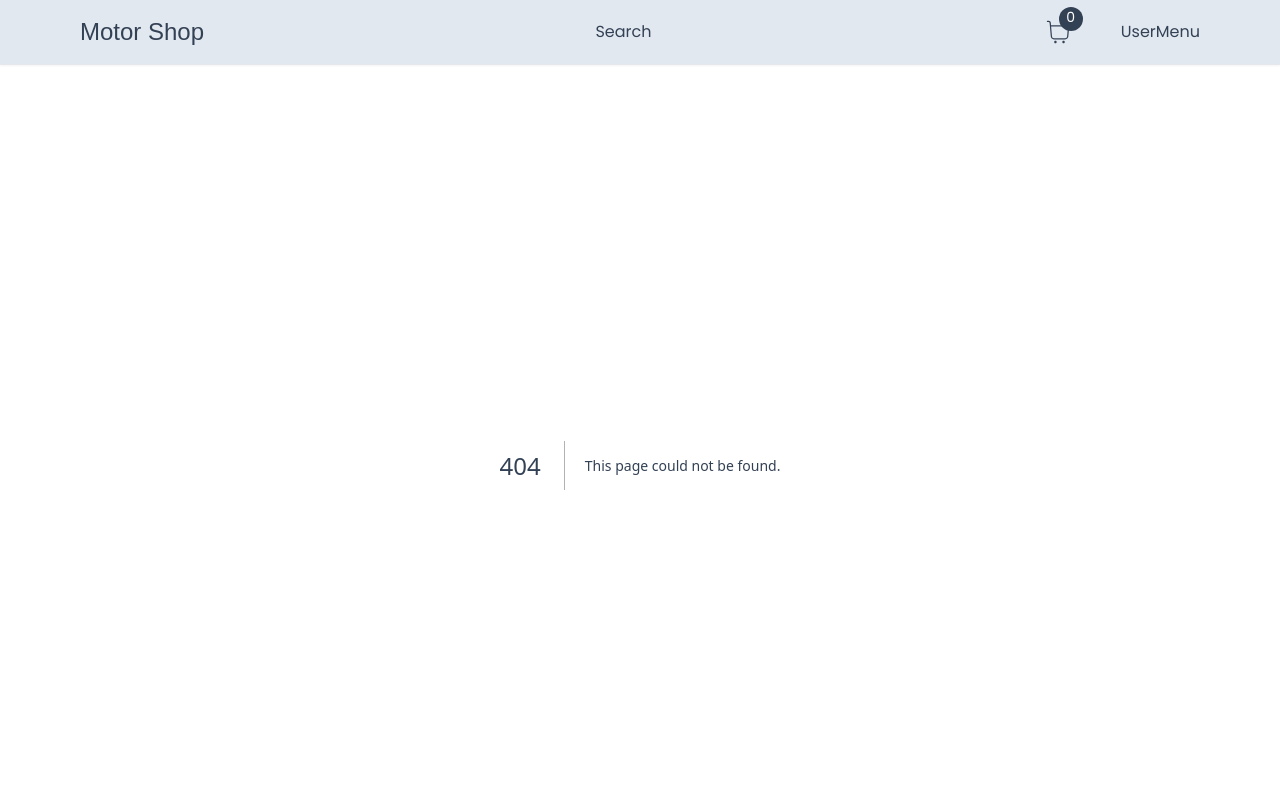
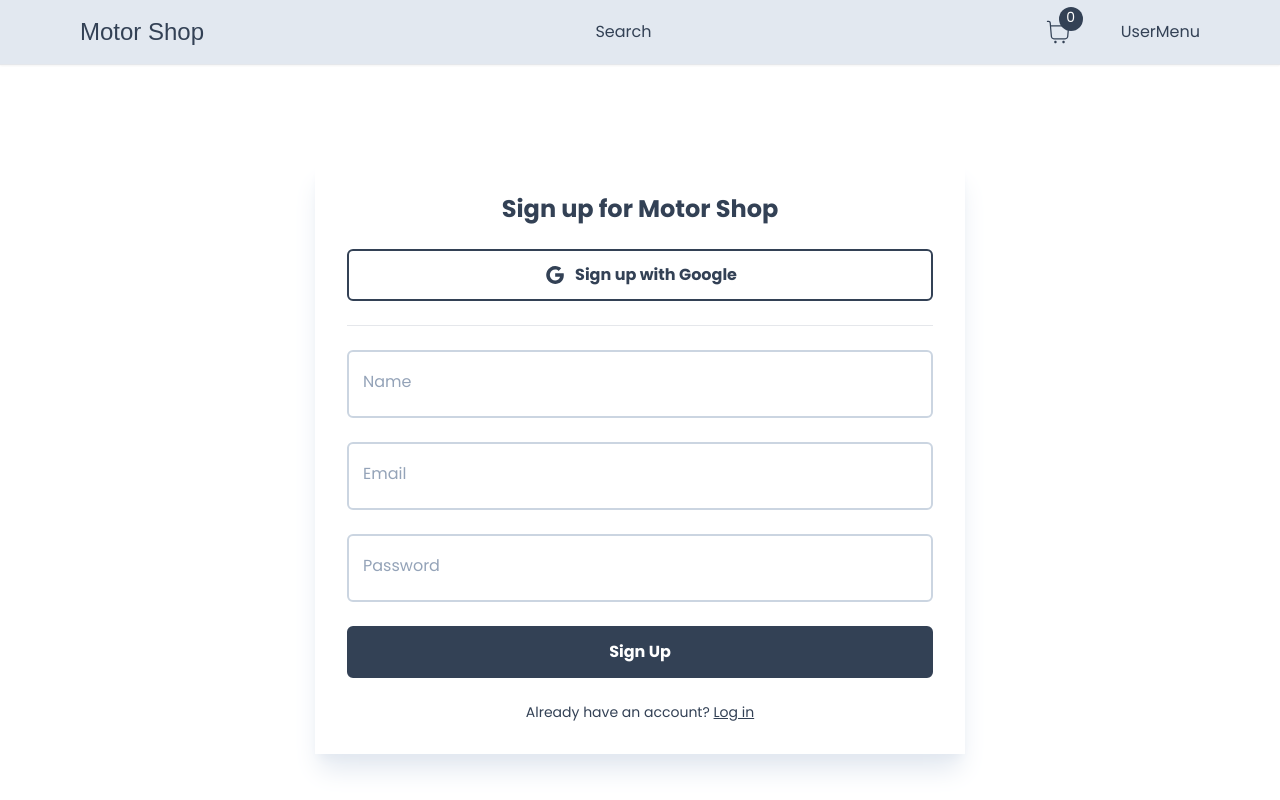
Before and after one commit to HillaryNyakundi/motor-shop, a Next.js app: page /register in a window 1280 px wide. Before the commit this address had no page. Shown: the top 800 px of the page. Built offline with nearby package versions, Linux system fonts and the light colour scheme; a web font is replaced by a local one.

Commit message:
Created the login and sign up pages.

```diff
--- /dev/null
+++ b/app/components/FormWrap.tsx
@@ -0,0 +1,33 @@
+const FormWrap = ({ children }: { children: React.ReactNode }) => {
+  return (
+    <div
+      className="
+    min-h-fit
+    h-full
+    flex
+    items-center
+    justify-center
+    pb-12
+    pt-24
+    "
+    >
+      <div
+        className="max-w-[650px]
+      w-full
+      flex
+      flex-col
+      gap-6
+      items-center
+      shadow-xl
+      shadow-slate-200
+      pb-4
+      md:p-8
+      "
+      >
+        {children}
+      </div>
+    </div>
+  );
+};
+
+export default FormWrap;
--- /dev/null
+++ b/app/components/inputs/Input.tsx
@@ -0,0 +1,74 @@
+"use client";
+
+import { FieldErrors, FieldValues, UseFormRegister } from "react-hook-form";
+
+interface InputProps {
+  id: string;
+  label: string;
+  type?: string;
+  disabled?: boolean;
+  required?: boolean;
+  register: UseFormRegister<FieldValues>;
+  errors: FieldErrors;
+}
+
+const Input: React.FC<InputProps> = ({
+  id,
+  label,
+  type,
+  disabled,
+  required,
+  register,
+  errors,
+}) => {
+  return (
+    <div className="w-full relative">
+      <input
+        autoComplete="off"
+        id={id}
+        disabled={disabled}
+        {...register(id, { required })}
+        placeholder=""
+        type={type}
+        className={`
+    peer
+    w-full
+    p-4
+    pt-6
+    outline-none
+    bg-white
+    font-light
+    border-2
+    rounded-md
+    transition
+    disabled:opacity-70
+    disabled:cursor-not-allowed
+    ${errors[id] ? "border-rose-400" : "border-slate-300"}
+    ${errors[id] ? "focus:border-rose-400" : "focus:border-slate-300"}
+    `}
+      />
+      <label
+        htmlFor={id}
+        className={`absolute
+      cursor-text
+      text-md
+      duration-150
+      -transform-y-3
+      top-5
+      z-10
+      origin-[0]
+      left-4
+      peer-placeholder-shown:scale-100
+      peer-placeholder-shown:translate-y-0
+      peer-focus:scale-75
+      peer-focus:-translate-y-4
+    ${errors[id] ? "text-rose-400" : "text-slate-400"}
+      `}
+      >
+        {label}
+      </label>
+    </div>
+  );
+};
+
+export default Input;
--- /dev/null
+++ b/app/login/LoginForm.tsx
@@ -0,0 +1,70 @@
+"use client";
+
+import { useState } from "react";
+import Heading from "../components/Heading";
+import Input from "../components/inputs/Input";
+import { FieldValues, SubmitHandler, useForm } from "react-hook-form";
+import Button from "../components/Button";
+import Link from "next/link";
+import { AiOutlineGoogle } from "react-icons/ai";
+
+const LoginForm = () => {
+  const [isLoading, setIsLoading] = useState(false);
+  const {
+    register,
+    handleSubmit,
+    formState: { errors },
+  } = useForm<FieldValues>({
+    defaultValues: {
+      email: "",
+      password: "",
+    },
+  });
+
+  const onSubmit: SubmitHandler<FieldValues> = (data) => {
+    setIsLoading(true);
+    console.log(data);
+  };
+
+  return (
+    <>
+      <Heading title="Sign in to Motor Shop" />
+      <Button
+        outline
+        label="continue with Google"
+        icon={AiOutlineGoogle}
+        onClick={() => {}}
+      />
+      <hr className="bg-slate-300 w-full h-px" />
+      <Input
+        id="email"
+        label="Email"
+        disabled={isLoading}
+        register={register}
+        errors={errors}
+        required
+      />
+      <Input
+        id="password"
+        label="Password"
+        disabled={isLoading}
+        register={register}
+        errors={errors}
+        required
+        type="password"
+      />
+      <Button
+        label={isLoading ? "Loading" : "Log in"}
+        onClick={handleSubmit(onSubmit)}
+      />
+      <p className="text-sm">
+        Do not have an account?{" "}
+        <Link className="underline" href="/register">
+          Sign up
+        </Link>
+      </p>
+    </>
+  );
+};
+
+export default LoginForm;
--- /dev/null
+++ b/app/login/page.tsx
@@ -0,0 +1,15 @@
+import Container from "../Container";
+import FormWrap from "../components/FormWrap";
+import LoginForm from "./LoginForm";
+
+const Login = () => {
+  return (
+    <Container>
+      <FormWrap>
+        <LoginForm />
+      </FormWrap>
+    </Container>
+  );
+};
+
+export default Login;
--- /dev/null
+++ b/app/register/RegisterForm.tsx
@@ -0,0 +1,79 @@
+"use client";
+
+import { useState } from "react";
+import Heading from "../components/Heading";
+import Input from "../components/inputs/Input";
+import { FieldValues, SubmitHandler, useForm } from "react-hook-form";
+import Button from "../components/Button";
+import Link from "next/link";
+import { AiOutlineGoogle } from "react-icons/ai";
+
+const RegisterForm = () => {
+  const [isLoading, setIsLoading] = useState(false);
+  const {
+    register,
+    handleSubmit,
+    formState: { errors },
+  } = useForm<FieldValues>({
+    defaultValues: {
+      name: "",
+      email: "",
+      password: "",
+    },
+  });
+
+  const onSubmit: SubmitHandler<FieldValues> = (data) => {
+    setIsLoading(true);
+    console.log(data);
+  };
+
+  return (
+    <>
+      <Heading title="Sign up for Motor Shop" />
+      <Button
+        outline
+        label="Sign up with Google"
+        icon={AiOutlineGoogle}
+        onClick={() => {}}
+      />
+      <hr className="bg-slate-300 w-full h-px" />
+      <Input
+        id="name"
+        label="Name"
+        disabled={isLoading}
+        register={register}
+        errors={errors}
+        required
+      />
+      <Input
+        id="email"
+        label="Email"
+        disabled={isLoading}
+        register={register}
+        errors={errors}
+        required
+      />
+      <Input
+        id="password"
+        label="Password"
+        disabled={isLoading}
+        register={register}
+        errors={errors}
+        required
+        type="password"
+      />
+      <Button
+        label={isLoading ? "Loading" : "Sign Up"}
+        onClick={handleSubmit(onSubmit)}
+      />
+      <p className="text-sm">
+        Already have an account?{" "}
+        <Link className="underline" href="/login">
+          Log in
+        </Link>
+      </p>
+    </>
+  );
+};
+
+export default RegisterForm;
--- /dev/null
+++ b/app/register/page.tsx
@@ -0,0 +1,15 @@
+import Container from "../Container";
+import FormWrap from "../components/FormWrap";
+import RegisterForm from "./RegisterForm";
+
+const Register = () => {
+  return (
+    <Container>
+      <FormWrap>
+        <RegisterForm />
+      </FormWrap>
+    </Container>
+  );
+};
+
+export default Register;
--- a/package.json
+++ b/package.json
@@ -23,6 +23,7 @@
     "postcss": "8.4.38",
     "react": "18.3.1",
     "react-dom": "18.3.1",
+    "react-hook-form": "^7.52.0",
     "react-hot-toast": "^2.4.1",
     "react-icons": "^5.2.1",
     "tailwindcss": "3.4.3",
```
Also changed, not shown: 1 other file (tests, documents, lock files or other folders).
